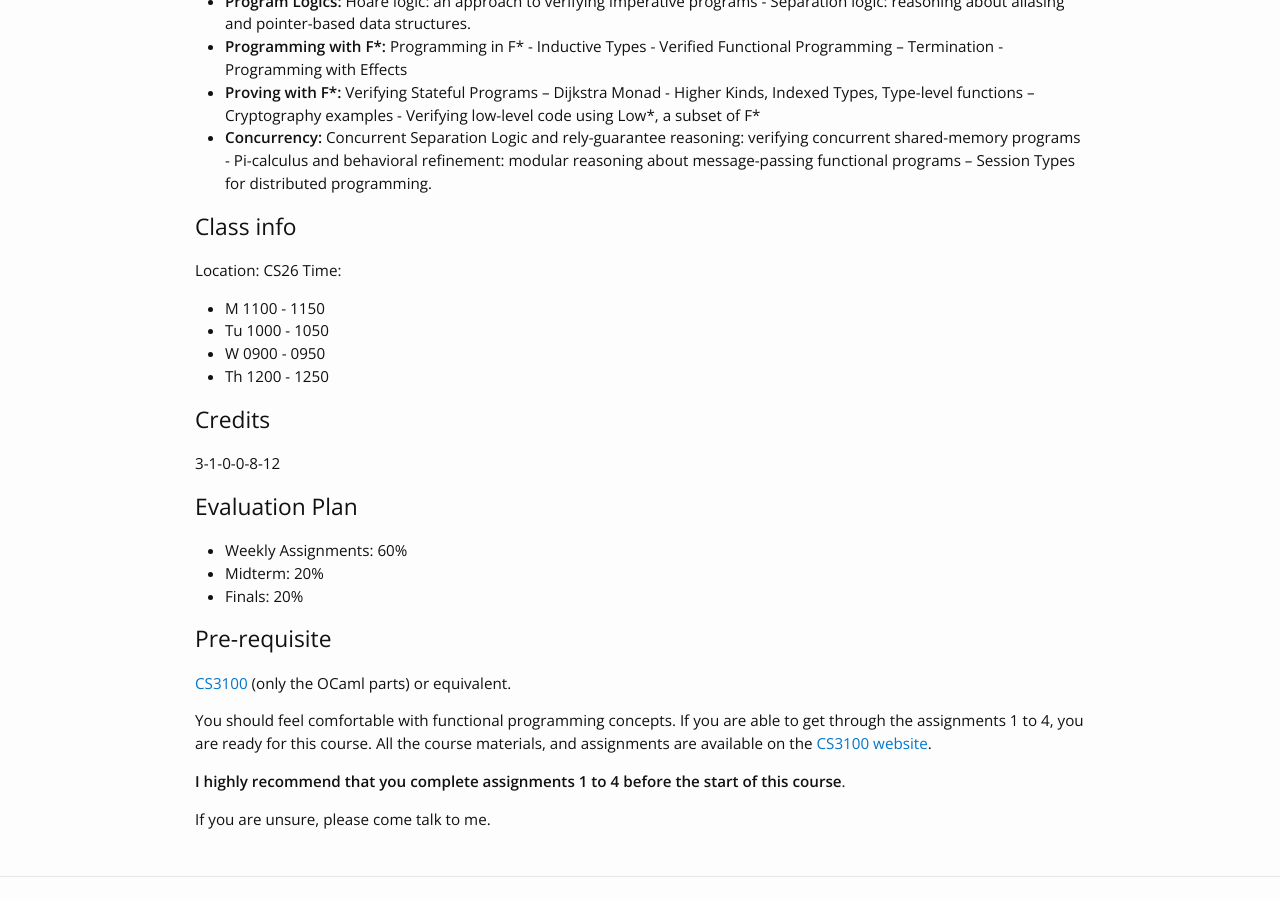
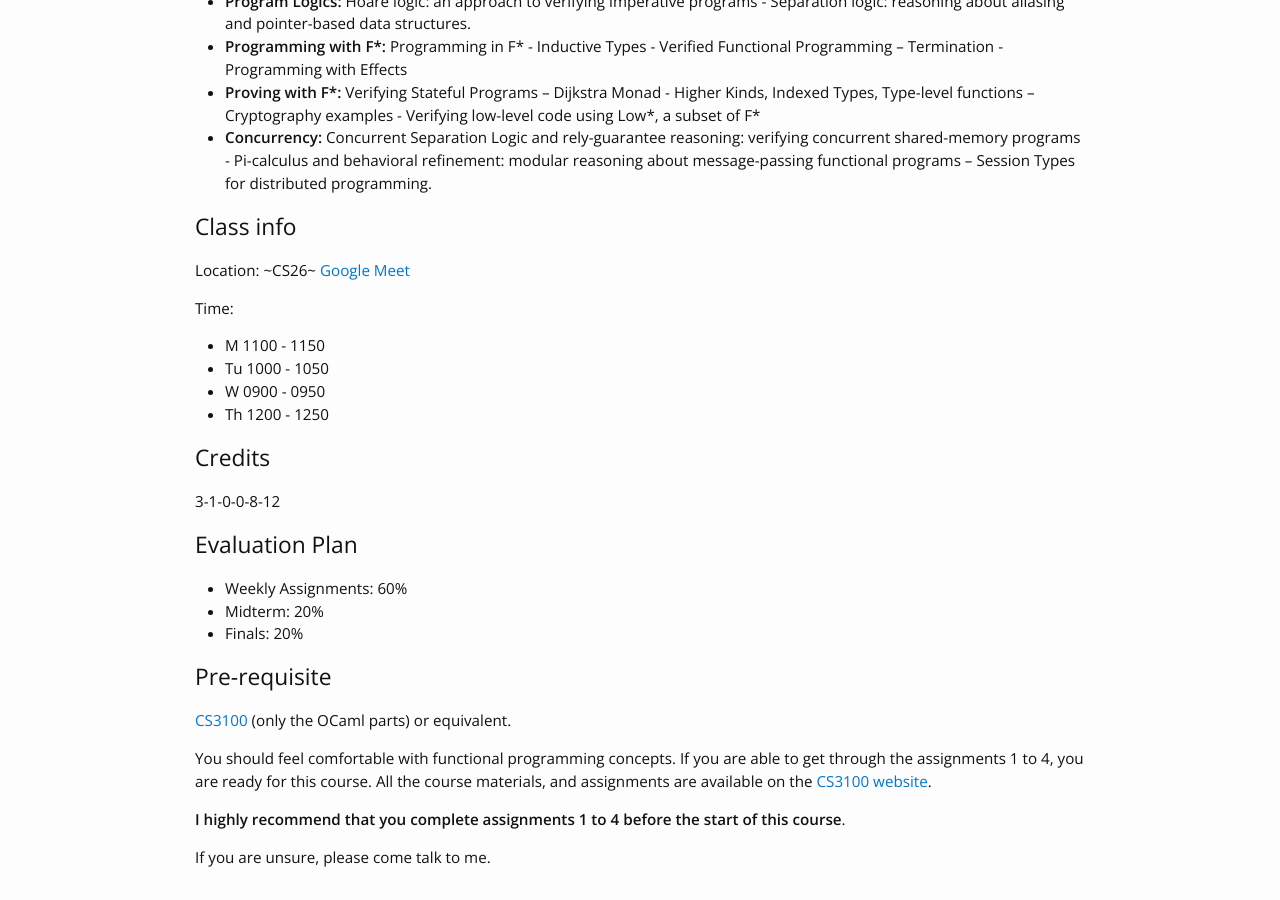
Before and after one commit to kayceesrk/cs6225_s21_iitm, a Jekyll site: the page built from index.md, in a window 1280 px wide and 900 px high, scrolled down 703 px. Built offline with Jekyll 4.4.1, drawn with Linux system fonts in a browser that asks for light colours; nearby versions of some CDN libraries.

Commit message:
update class link

```diff
--- a/index.md
+++ b/index.md
@@ -56,7 +56,8 @@ Proofs](https://blog.sigplan.org/2019/09/12/program-verification-has-it-lost-its
 
 ## Class info
 
-Location: CS26
+Location: ~CS26~ [Google Meet](http://meet.google.com/tmf-zuca-abs)
+
 Time:
   * M 1100 - 1150
   * Tu 1000 - 1050
```
